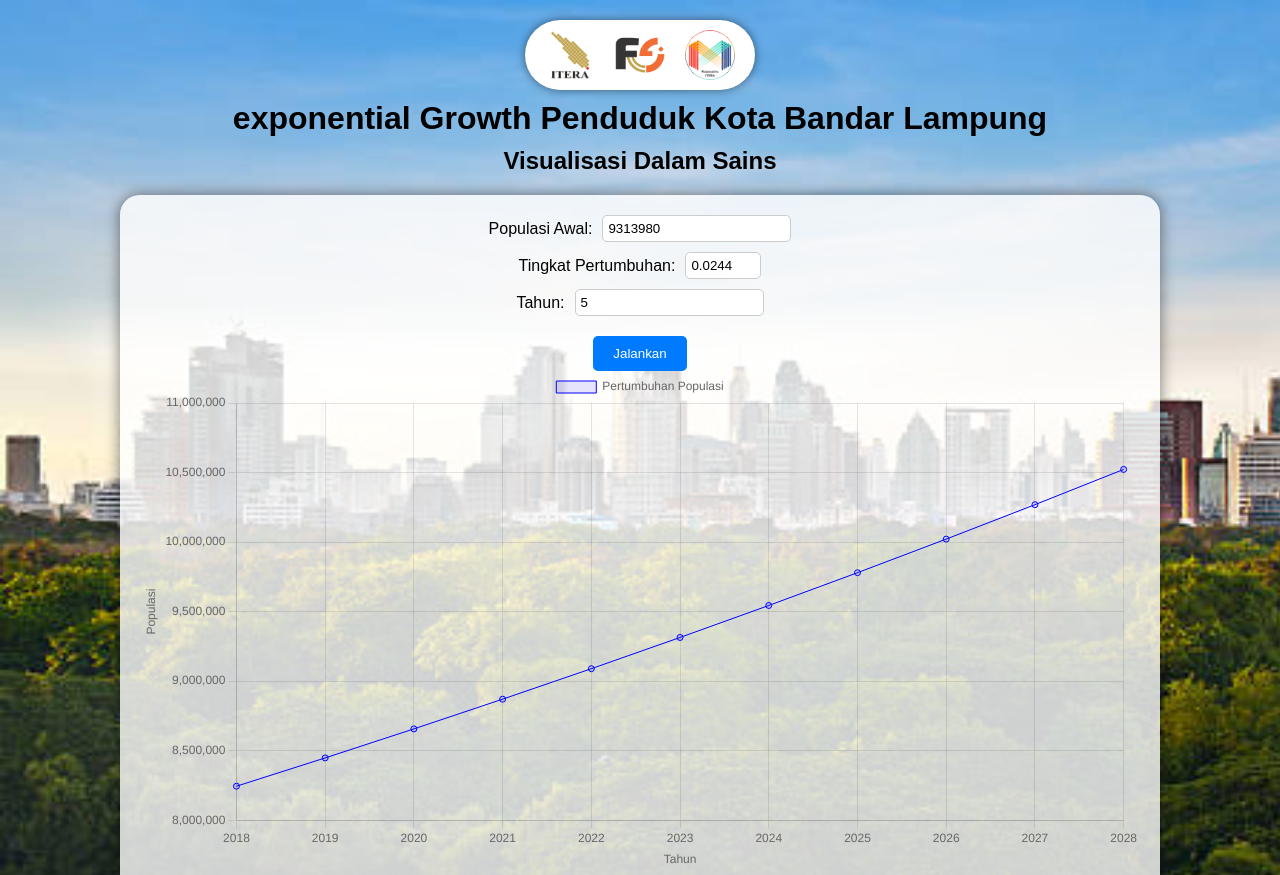
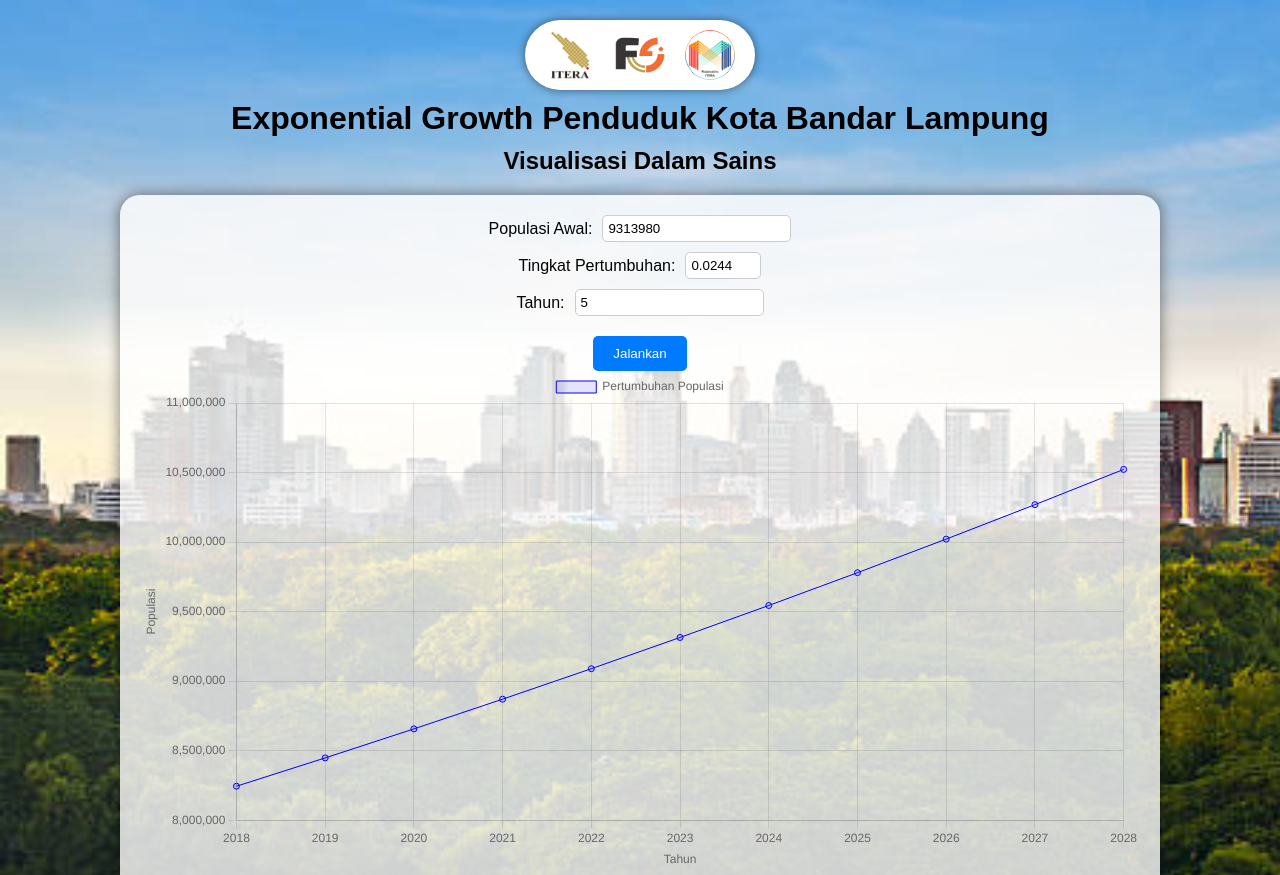
Before and after one commit to Eksponensial-Growth/Eksponensial-Growth-Penduduk-Kota-Bandar-Lampung, a plain HTML site: page index.html in a window 1280 px wide. Shown: the top 875 px of the page. Drawn offline with nearby package versions, Linux system fonts and the light colour scheme.

Commit message:
Update index.html

```diff
--- a/index.html
+++ b/index.html
@@ -15,7 +15,7 @@
             <img src="img/logo 2.png" alt="Logo 2" class="logo square-logo">
             <img src="img/logo 3.png" alt="Logo 3" class="logo">
         </div>
-        <h1>exponential Growth Penduduk Kota Bandar Lampung</h1>
+        <h1>Exponential Growth Penduduk Kota Bandar Lampung</h1>
         <h2 class="subtitle">Visualisasi Dalam Sains</h2>
     </header>
     <main class="container">
```
